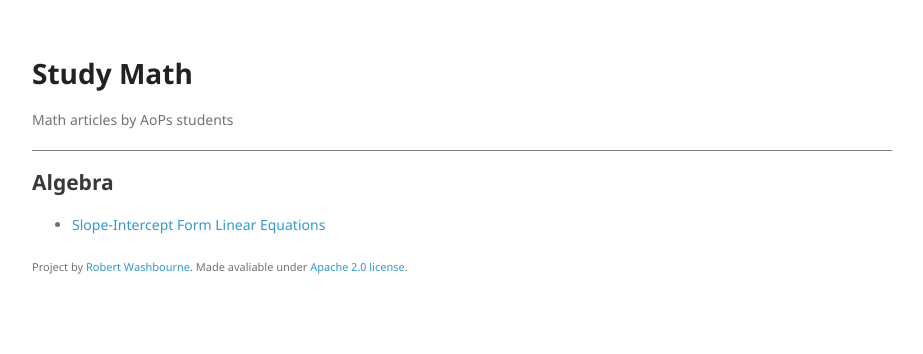
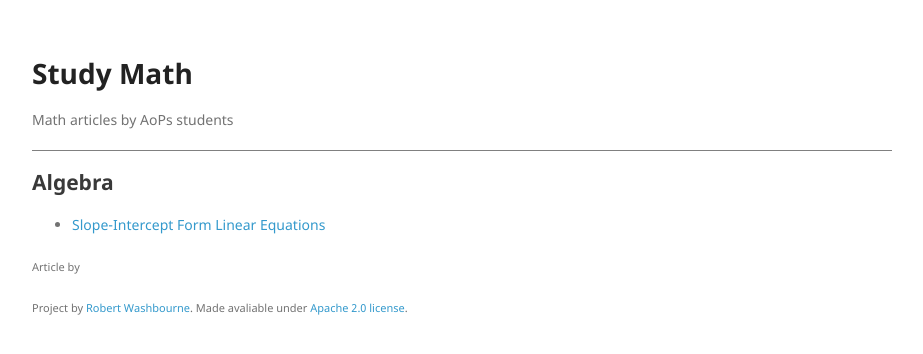
Before and after one commit to studymath/studymath.github.io, a Jekyll site: the page built from index.md, in a window 1280 px wide. Shown: the top 354 px of the page, without its empty margins (178-1101 px from the left). Built offline with Jekyll 4.4.1, drawn with Linux system fonts in a browser that asks for light colours; nearby versions of some CDN libraries.

Commit message:
Update default.html

```diff
--- a/_layouts/default.html
+++ b/_layouts/default.html
@@ -36,6 +36,7 @@
 
       </section>
       <footer>
+        <p><small>Article by {{ page['author'] }}</small></p>
         <p><small>Project by <a href="http://devpy.me">Robert Washbourne</a>. Made avaliable under <a href="https://opensource.org/licenses/Apache-2.0">Apache 2.0 license</a>.</small></p>
       </footer>
     </div>
```
